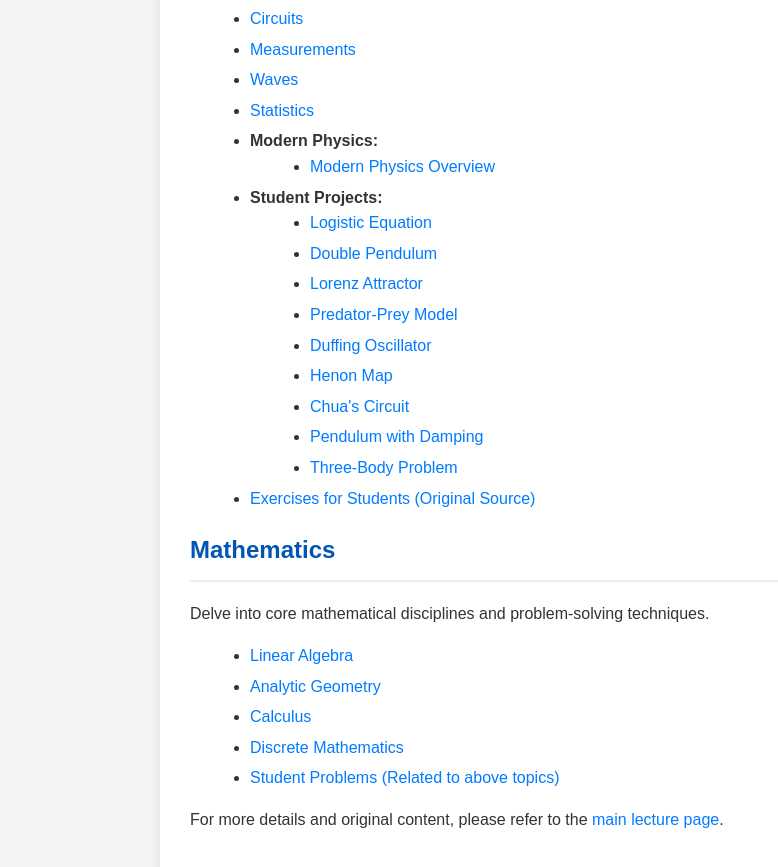
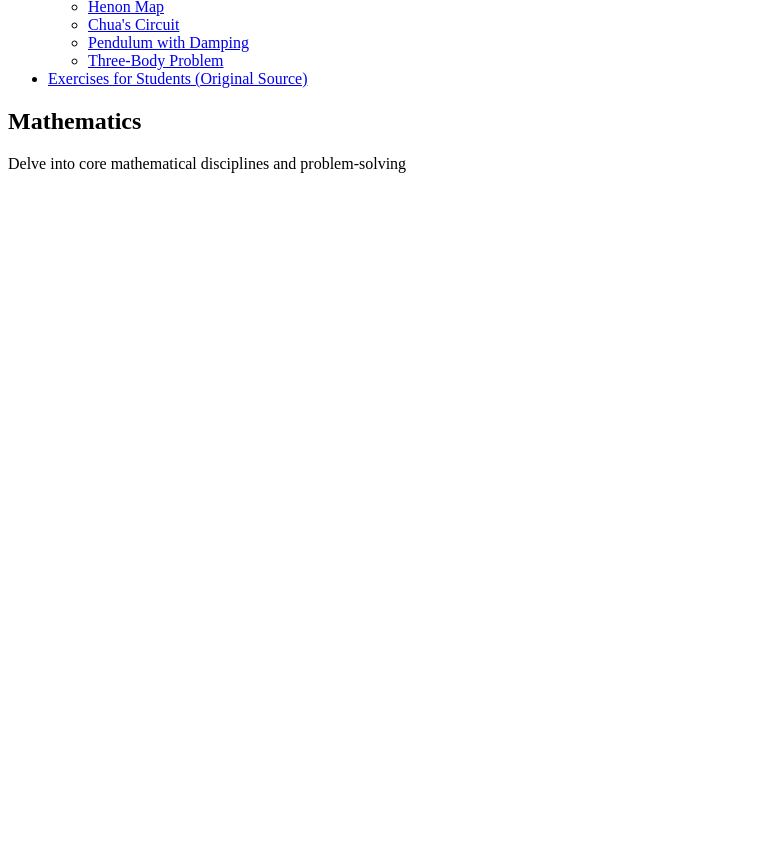
Before and after one commit to kilicumut7/student_repo, a plain HTML site: page index.html in a window 1280 px wide. Shown: the part 597-1464 px from the top of the page, without its empty margins (0-778 px from the left). After the commit the page ends 800 px from the top, so only its background shows below. Drawn offline with Linux system fonts and the light colour scheme.

Commit message:
Update index.html

```diff
--- a/index.html
+++ b/index.html
@@ -4,44 +4,7 @@
     <meta charset="UTF-8">
     <meta name="viewport" content="width=device-width, initial-scale=1.0">
     <title>Mathematics & Physics Lectures - Exercises</title>
-    <style>
-        body {
-            font-family: Arial, sans-serif;
-            line-height: 1.6;
-            margin: 20px;
-            background-color: #f4f4f4;
-            color: #333;
-        }
-        .container {
-            max-width: 900px;
-            margin: auto;
-            background: #fff;
-            padding: 30px;
-            border-radius: 8px;
-            box-shadow: 0 0 10px rgba(0, 0, 0, 0.1);
-        }
-        h1, h2 {
-            color: #0056b3;
-            border-bottom: 2px solid #eee;
-            padding-bottom: 10px;
-            margin-top: 20px;
-        }
-        ul {
-            list-style-type: disc;
-            margin-left: 20px;
-        }
-        li {
-            margin-bottom: 5px;
-        }
-        a {
-            color: #007bff;
-            text-decoration: none;
-        }
-        a:hover {
-            text-decoration: underline;
-        }
-    </style>
-</head>
+    </head>
 <body>
     <div class="container">
         <h1>Mathematics & Physics Lectures - Exercises for Students</h1>
@@ -68,7 +31,11 @@
                 </ul>
             </li>
             <li><a href="docs/physics/Electromagnetism/electromagnetism-overview.md">Electromagnetism</a></li>
-            <li><a href="docs/physics/Circuits/circuit-basics.md">Circuits</a></li> <li><a href="docs/physics/Measurements/measurement-basics.md">Measurements</a></li> <li><a href="docs/physics/Waves/wave-basics.md">Waves</a></li> <li><a href="docs/physics/Statistics/basic-statistics.md">Statistics</a></li> <li><strong>Modern Physics:</strong>
+            <li><a href="docs/physics/Circuits/circuit-basics.md">Circuits</a></li>
+            <li><a href="docs/physics/Measurements/measurement-basics.md">Measurements</a></li>
+            <li><a href="docs/physics/Waves/wave-basics.md">Waves</a></li>
+            <li><a href="docs/physics/Statistics/basic-statistics.md">Statistics</a></li>
+            <li><strong>Modern Physics:</strong>
                  <ul>
                     <li><a href="docs/physics/ModernPhysics/modern-physics-overview.md">Modern Physics Overview</a></li>
                  </ul>
@@ -90,19 +57,4 @@
         </ul>
 
         <h2>Mathematics</h2>
-        <p>Delve into core mathematical disciplines and problem-solving techniques.</p>
-        <ul>
-            <li><a href="docs/mathematics/linear-algebra.md">Linear Algebra</a></li>
-            <li><a href="docs/mathematics/analytic-geometry.md">Analytic Geometry</a></li>
-            <li><a href="docs/mathematics/calculus.md">Calculus</a></li>
-            <li><a href="docs/mathematics/discrete-mathematics.md">Discrete Mathematics</a></li>
-            <li><a href="docs/mathematics/student-problems.md">Student Problems (Related to above topics)</a></li>
-        </ul>
-
-        <p>
-            For more details and original content, please refer to the
-            <a href="https://dchorazkiewicz.github.io/Mathematics_Physics_Lectures/Physics/Exercises_for_Students/exercises_dch/" target="_blank">main lecture page</a>.
-        </p>
-    </div>
-</body>
-</html>
+        <p>Delve into core mathematical disciplines and problem-solving
```
